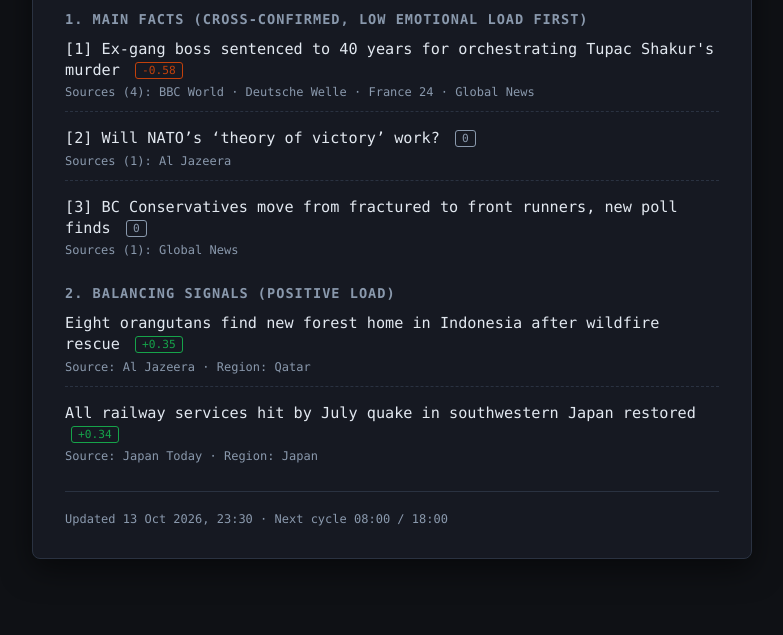
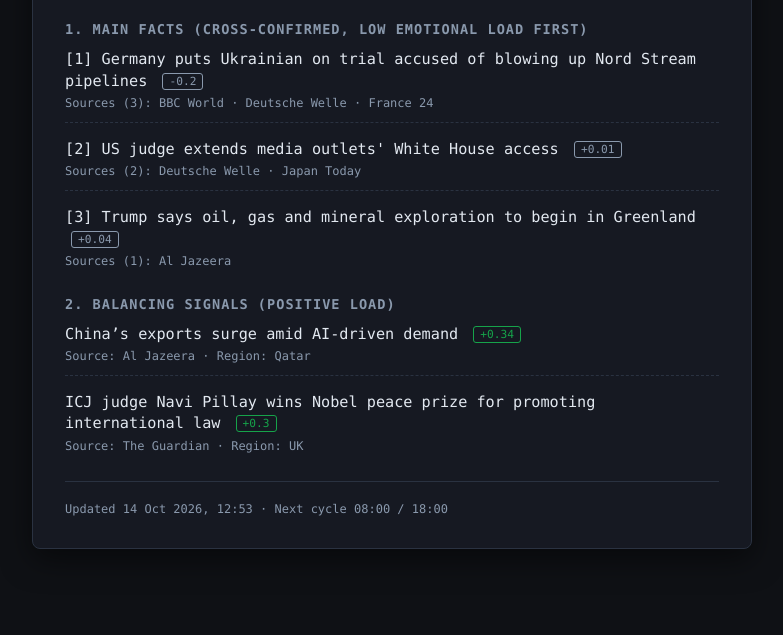
Before and after one commit to mbitc/hype-feed-10c, a website: page docs/index.html in a window 1280 px wide. Shown: the part 165-800 px from the top of the page, without its empty margins (248-1031 px from the left). Drawn offline with Linux system fonts and the light colour scheme.

Commit message:
cycle: 2026-10-14T09:53:42Z

```diff
--- a/docs/index.html
+++ b/docs/index.html
@@ -47,53 +47,53 @@
   <div class="container">
     <header>
       <h1>☕ HYPE FEED 10C</h1>
-      <div class="pulse-badge elevated">Pulse: -0.23 · Peak: -0.73 (ELEVATED)</div>
+      <div class="pulse-badge active">Pulse: -0.19 · Peak: -0.69 (ACTIVE)</div>
     </header>
     <section>
       <h2>1. Main facts (cross-confirmed, low emotional load first)</h2>
 
         <div class="feed-item">
-          <a href="https://www.bbc.co.uk/news/articles/c60rln2jvv2zo?at_medium=RSS&amp;at_campaign=rss" target="_blank" rel="noopener noreferrer" class="feed-title">
-            [1] Ex-gang boss sentenced to 40 years for orchestrating Tupac Shakur&#39;s murder
-            <span class="load-tag neg">-0.58</span>
+          <a href="https://www.bbc.co.uk/news/articles/cw99zpmnxzmjo?at_medium=RSS&amp;at_campaign=rss" target="_blank" rel="noopener noreferrer" class="feed-title">
+            [1] Germany puts Ukrainian on trial accused of blowing up Nord Stream pipelines
+            <span class="load-tag neu">-0.2</span>
           </a>
-          <div class="feed-meta">Sources (4): BBC World · Deutsche Welle · France 24 · Global News</div>
+          <div class="feed-meta">Sources (3): BBC World · Deutsche Welle · France 24</div>
         </div>
         <div class="feed-item">
-          <a href="https://www.aljazeera.com/video/inside-story/2026/10/13/will-natos-theory-of-victory-work?traffic_source=rss" target="_blank" rel="noopener noreferrer" class="feed-title">
-            [2] Will NATO’s ‘theory of victory’ work?
-            <span class="load-tag neu">0</span>
+          <a href="https://www.dw.com/en/us-judge-extends-media-outlets-white-house-access/a-79656346?maca=en-rss-en-all-1573-rdf" target="_blank" rel="noopener noreferrer" class="feed-title">
+            [2] US judge extends media outlets&#39; White House access
+            <span class="load-tag neu">+0.01</span>
+          </a>
+          <div class="feed-meta">Sources (2): Deutsche Welle · Japan Today</div>
+        </div>
+        <div class="feed-item">
+          <a href="https://www.aljazeera.com/news/2026/10/14/trump-says-oil-gas-and-mineral-exploration-to-begin-in-greenland?traffic_source=rss" target="_blank" rel="noopener noreferrer" class="feed-title">
+            [3] Trump says oil, gas and mineral exploration to begin in Greenland
+            <span class="load-tag neu">+0.04</span>
           </a>
           <div class="feed-meta">Sources (1): Al Jazeera</div>
-        </div>
-        <div class="feed-item">
-          <a href="https://globalnews.ca/news/12100841/bc-conservatives-from-fractured-front-runners-new-poll/" target="_blank" rel="noopener noreferrer" class="feed-title">
-            [3] BC Conservatives move from fractured to front runners, new poll finds
-            <span class="load-tag neu">0</span>
-          </a>
-          <div class="feed-meta">Sources (1): Global News</div>
         </div>
     </section>
     <section>
       <h2>2. Balancing signals (positive load)</h2>
 
         <div class="feed-item">
-          <a href="https://www.aljazeera.com/video/newsfeed/2026/10/13/10-13-orangutans-new-home-clip-mp4?traffic_source=rss" target="_blank" rel="noopener noreferrer" class="feed-title">
-            Eight orangutans find new forest home in Indonesia after wildfire rescue
-            <span class="load-tag pos">+0.35</span>
+          <a href="https://www.aljazeera.com/economy/2026/10/14/chinas-exports-sugrge?traffic_source=rss" target="_blank" rel="noopener noreferrer" class="feed-title">
+            China’s exports surge amid AI-driven demand
+            <span class="load-tag pos">+0.34</span>
           </a>
           <div class="feed-meta">Source: Al Jazeera · Region: Qatar</div>
         </div>
         <div class="feed-item">
-          <a href="https://japantoday.com/category/national/all-railway-services-hit-by-july-quake-in-southwestern-japan-quake-restored" target="_blank" rel="noopener noreferrer" class="feed-title">
-            All railway services hit by July quake in southwestern Japan restored
-            <span class="load-tag pos">+0.34</span>
+          <a href="https://www.theguardian.com/world/2026/oct/09/navanethem-navi-pillay-wins-nobel-peace-prize" target="_blank" rel="noopener noreferrer" class="feed-title">
+            ICJ judge Navi Pillay wins Nobel peace prize for promoting international law
+            <span class="load-tag pos">+0.3</span>
           </a>
-          <div class="feed-meta">Source: Japan Today · Region: Japan</div>
+          <div class="feed-meta">Source: The Guardian · Region: UK</div>
         </div>
     </section>
     <footer>
-      <div class="footer-note">Updated 13 Oct 2026, 23:30 · Next cycle 08:00 / 18:00</div>
+      <div class="footer-note">Updated 14 Oct 2026, 12:53 · Next cycle 08:00 / 18:00</div>
     </footer>
   </div>
 </body>
```
Also changed, not shown: cache/classifier-cache.json, 1 other file.
